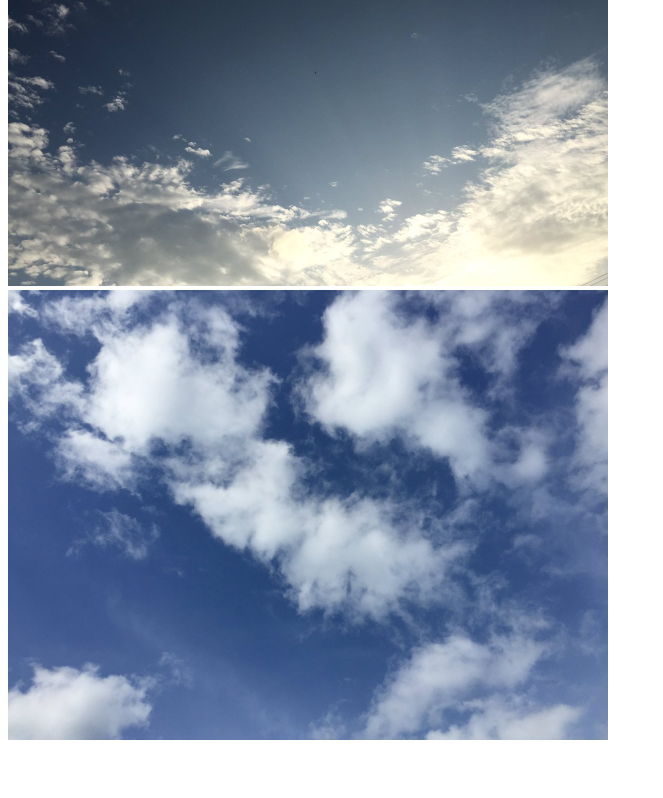
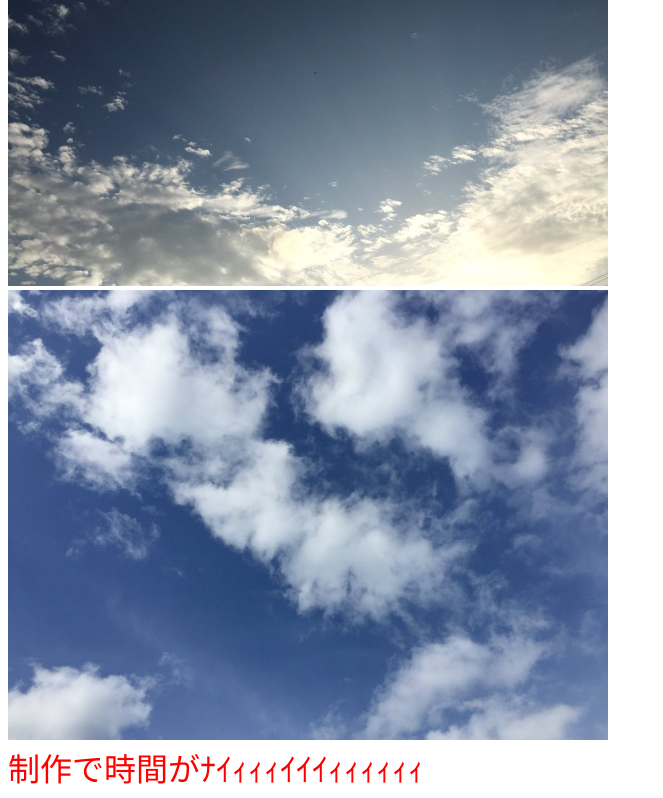
Before and after one commit to mitsuru1397/2016web2, a plain HTML site: page index.html in a window 1280 px wide. Shown: the part 4333-5131 px from the top of the page, without its empty margins (0-663 px from the left). Before the commit the page ends 5085 px from the top, so only its background shows below. Drawn offline with nearby package versions, Linux system fonts and the light colour scheme.

Commit message:
Update index.html

```diff
--- a/index.html
+++ b/index.html
@@ -42,5 +42,6 @@
  <div id="target"><img src="Image/sky08.jpg" width="600" height="450"></div>
  <div id="target"><img src="Image/sky09.jpg" width="600" height="450"></div>
  <div id="target"><img src="Image/sky10.jpg" width="600" height="450"></div>
+ <font size="6" face="HGP行書体" color="FF0000"> 制作で時間がﾅｲｨｨｨｲｲｲｨｨｨｨｨｨ</font> <br>
 </body>
 </html>
```
